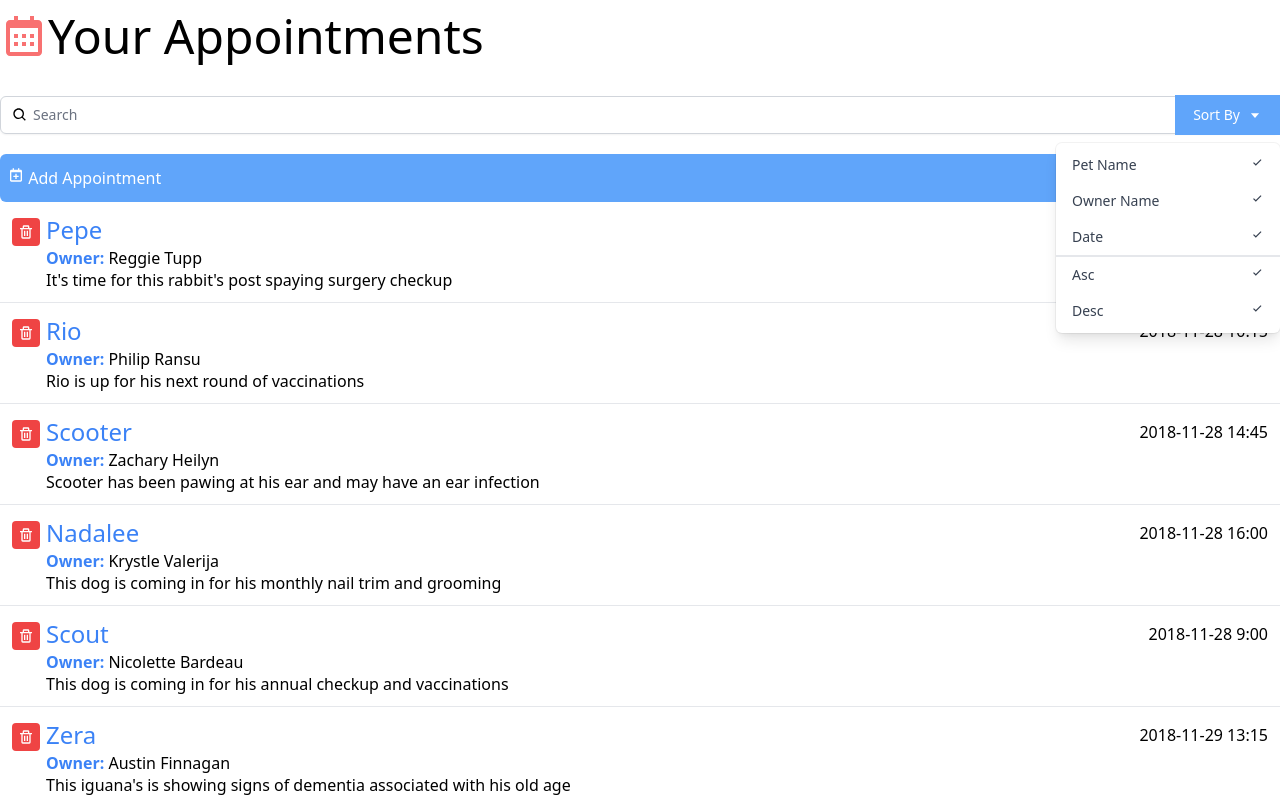
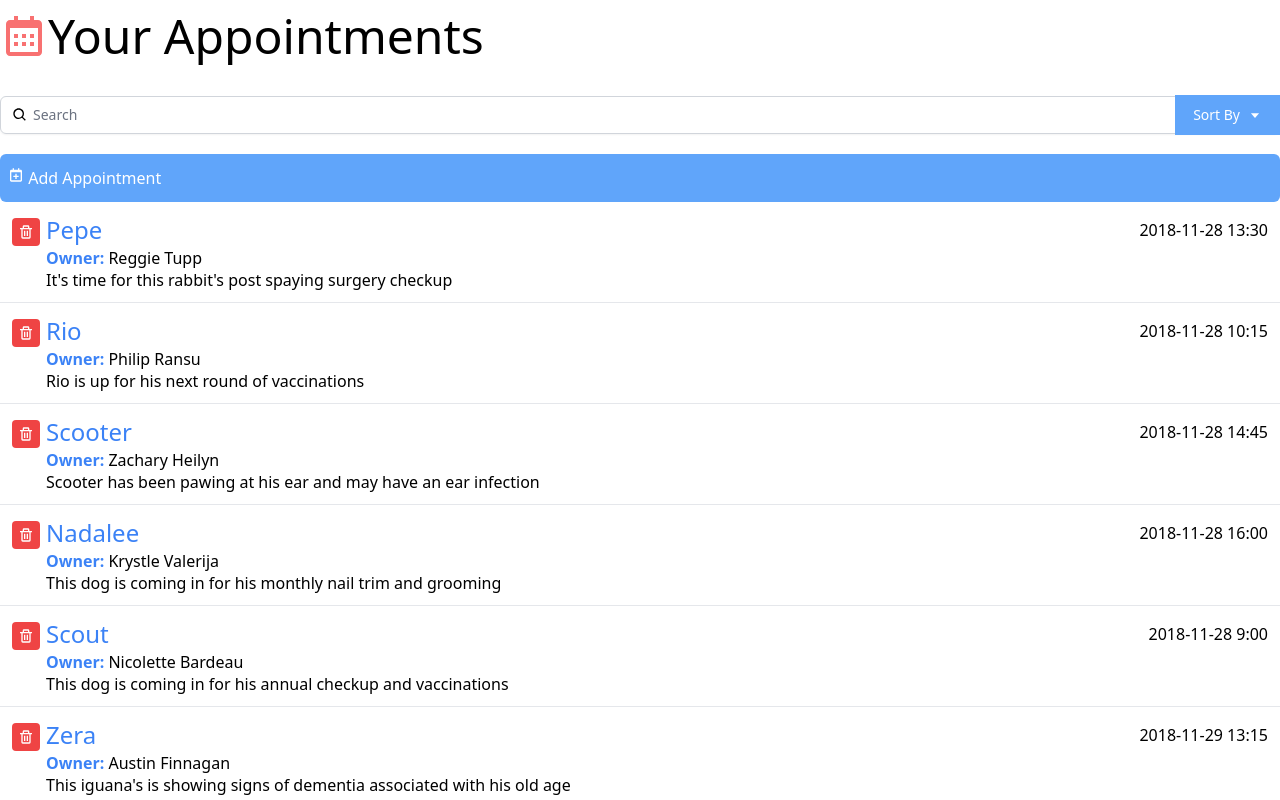
Before and after one commit to ridwanediallo/Become-React-Developer, a React (Create React App) app in the folder 02-react-interface/: page / in a window 1280 px wide. Shown: the top 800 px of the page. Built offline with nearby package versions, Linux system fonts and the light colour scheme.

Commit message:
Add toggleSort

```diff
--- a/02-react-interface/src/components/Search.js
+++ b/02-react-interface/src/components/Search.js
@@ -1,7 +1,11 @@
-import React from 'react'
+import React, { useState } from 'react'
+
 import {BiSearch, BiCaretDown, BiCheck} from "react-icons/bi";
 
-const DropDown = () => {
+const DropDown = ({toggle}) => {
+  if(!toggle) {
+    return null;
+  }
     return (
         <div className="origin-top-right absolute right-0 mt-2 w-56
       rounded-md shadow-lg bg-white ring-1 ring-black ring-opacity-5">
@@ -28,6 +32,7 @@
 
 
 function Search() {
+  const [toggleSort, setToggleSort] = useState(false);
   return (
     <div className="py-5">
     <div className="mt-1 relative rounded-md shadow-sm">
@@ -39,11 +44,11 @@
         className="pl-8 rounded-md focus:ring-indigo-500 focus:border-indigo-500 block w-full sm:text-sm border-gray-300" placeholder="Search" />
       <div className="absolute inset-y-0 right-0 flex items-center">
         <div>
-          <button type="button"
+          <button type="button" onClick={() => {setToggleSort(!toggleSort)}}
             className="justify-center px-4 py-2 bg-blue-400 border-2 border-blue-400 text-sm text-white hover:bg-blue-700 focus:outline-none focus:ring-2 focus:ring-offset-2 flex items-center" id="options-menu" aria-haspopup="true" aria-expanded="true">
             Sort By <BiCaretDown className="ml-2" />
           </button>
-          <DropDown />
+          <DropDown toggle={toggleSort}/>
         </div>
       </div>
     </div>
```
